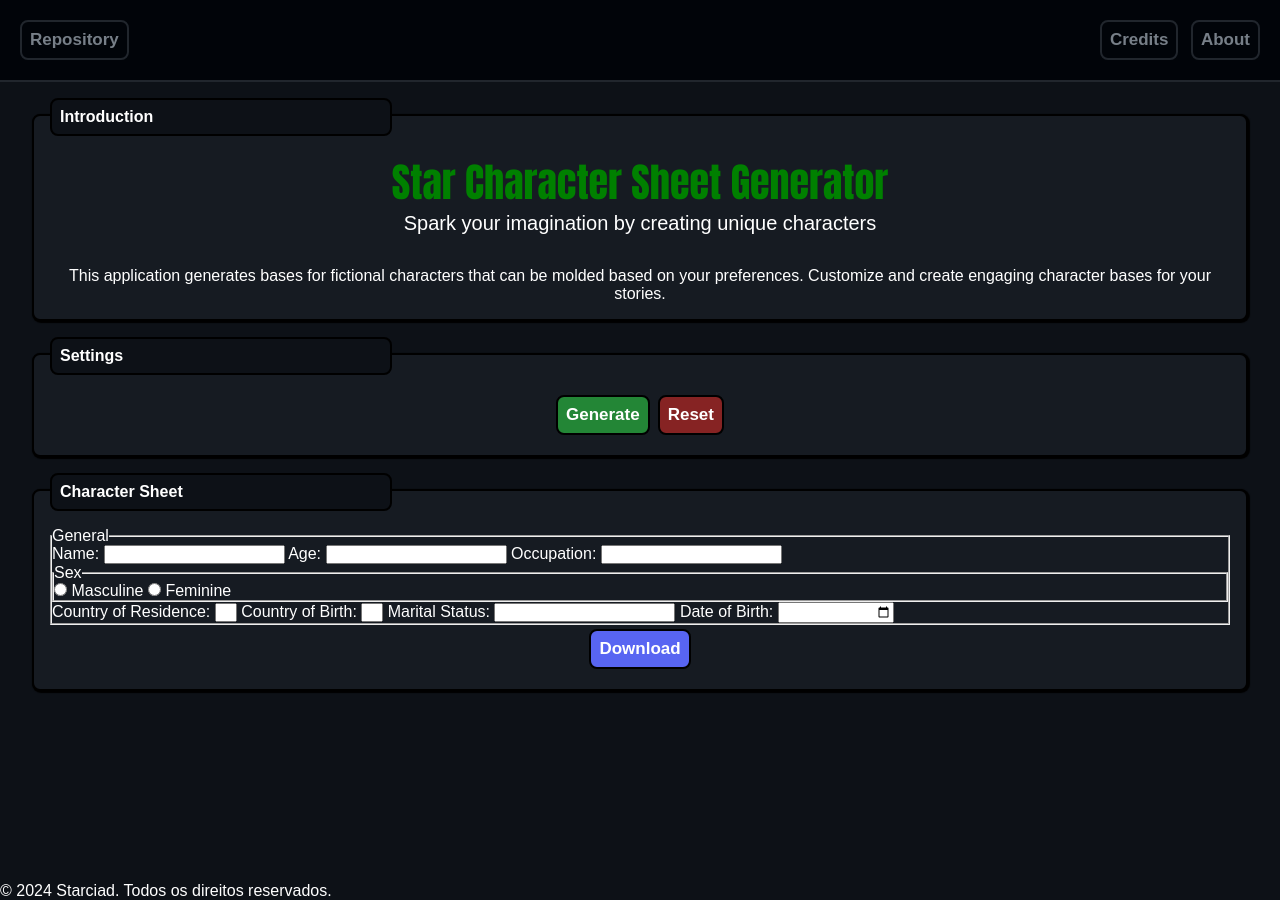
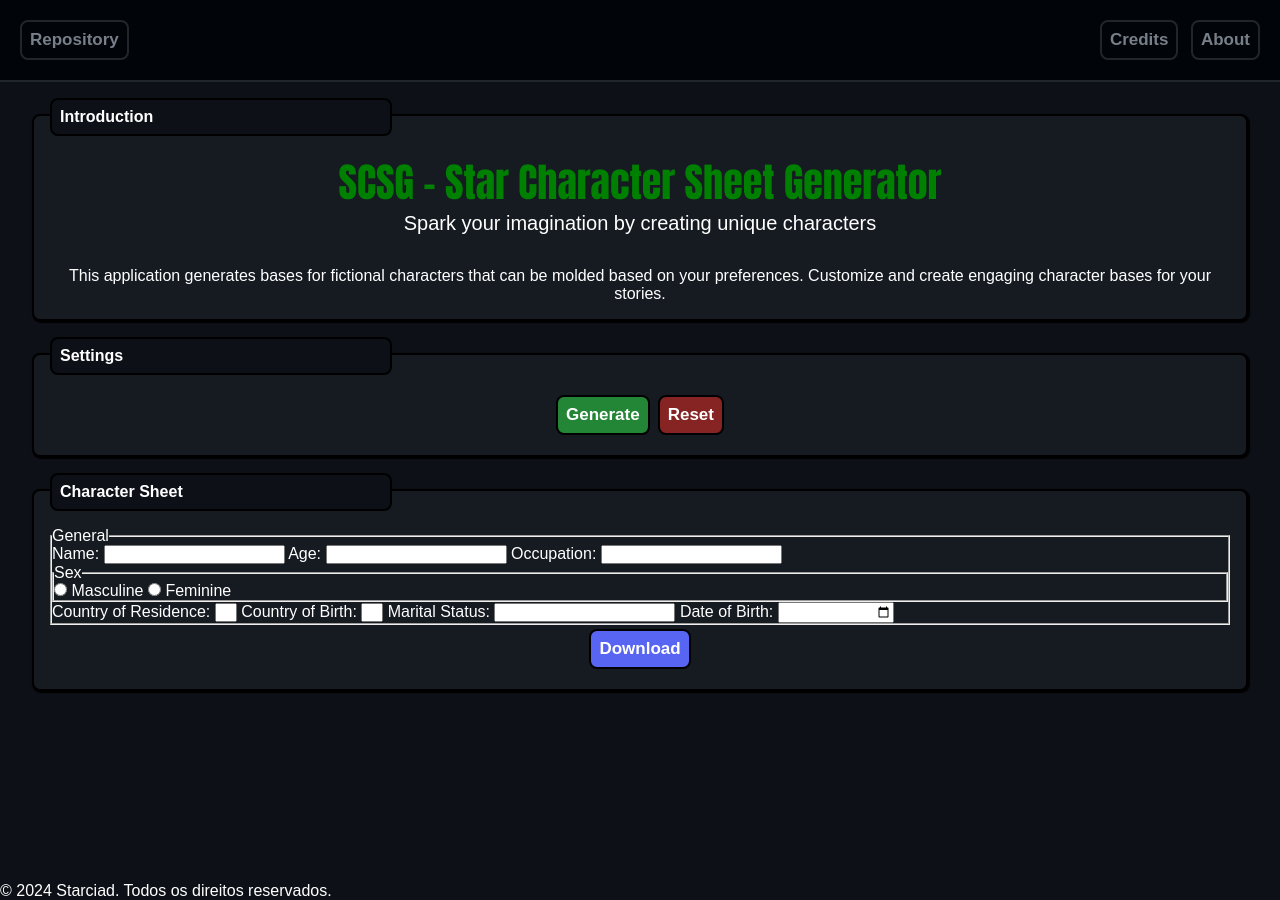
Before and after one commit to Starciad/SCSG, a plain HTML site: page index.html in a window 1280 px wide. Drawn offline with Linux system fonts and the light colour scheme; files whose address does not match are found by name.

Commit message:
fix: Information present in meta tags.

```diff
--- a/index.html
+++ b/index.html
@@ -4,7 +4,7 @@
 <head>
     <meta charset="UTF-8">
     <meta name="viewport" content="width=device-width, initial-scale=1.0">
-    <title>🎭 ➥ SCSG - Star Character Sheet Generator.</title>
+    <title>🎭 ➥ SCSG - SCSG - Star Character Sheet Generator.</title>
 
     <!-- SCRIPTS -->
     <script src="scripts/managers/countriesManager.js" type="module"></script>
@@ -20,14 +20,14 @@
 
     <!-- META TAGS -->
     <!-- Primary Meta Tags -->
-    <meta name="title" content="Star Character Sheet Generator" />
+    <meta name="title" content="SCSG - Star Character Sheet Generator" />
     <meta name="description"
         content="Easily and quickly generate unique fictional characters based on your preferences for your stories. Ignite your imagination and breathe life into your worlds with the  SCSG." />
 
     <!-- Open Graph / Facebook -->
     <meta property="og:type" content="website" />
     <meta property="og:url" content="" />
-    <meta property="og:title" content="Star Character Sheet Generator" />
+    <meta property="og:title" content="SCSG - Star Character Sheet Generator" />
     <meta property="og:description"
         content="Easily and quickly generate unique fictional characters based on your preferences for your stories. Ignite your imagination and breathe life into your worlds with the  SCSG." />
     <meta property="og:image" content="" />
@@ -35,7 +35,7 @@
     <!-- Twitter -->
     <meta property="twitter:card" content="summary_large_image" />
     <meta property="twitter:url" content="" />
-    <meta property="twitter:title" content="Star Character Sheet Generator" />
+    <meta property="twitter:title" content="SCSG - Star Character Sheet Generator" />
     <meta property="twitter:description"
         content="Easily and quickly generate unique fictional characters based on your preferences for your stories. Ignite your imagination and breathe life into your worlds with the  SCSG." />
     <meta property="twitter:image" content="" />
@@ -61,7 +61,7 @@
                     <legend class="box-legend">Introduction</legend>
 
                     <div class="app-intro-logo">
-                        <h1 align="center">Star Character Sheet Generator</h1>
+                        <h1 align="center">SCSG - Star Character Sheet Generator</h1>
                         <h2 align="center">Spark your imagination by creating unique characters</h2>
                     </div>
 
```
